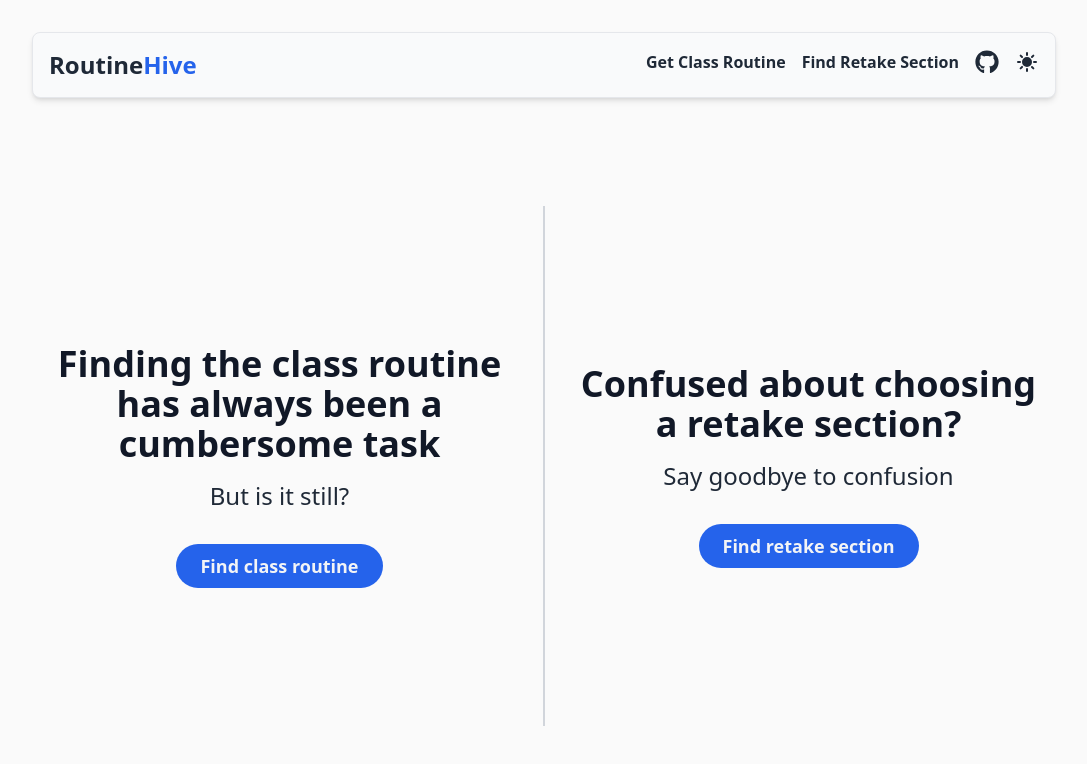
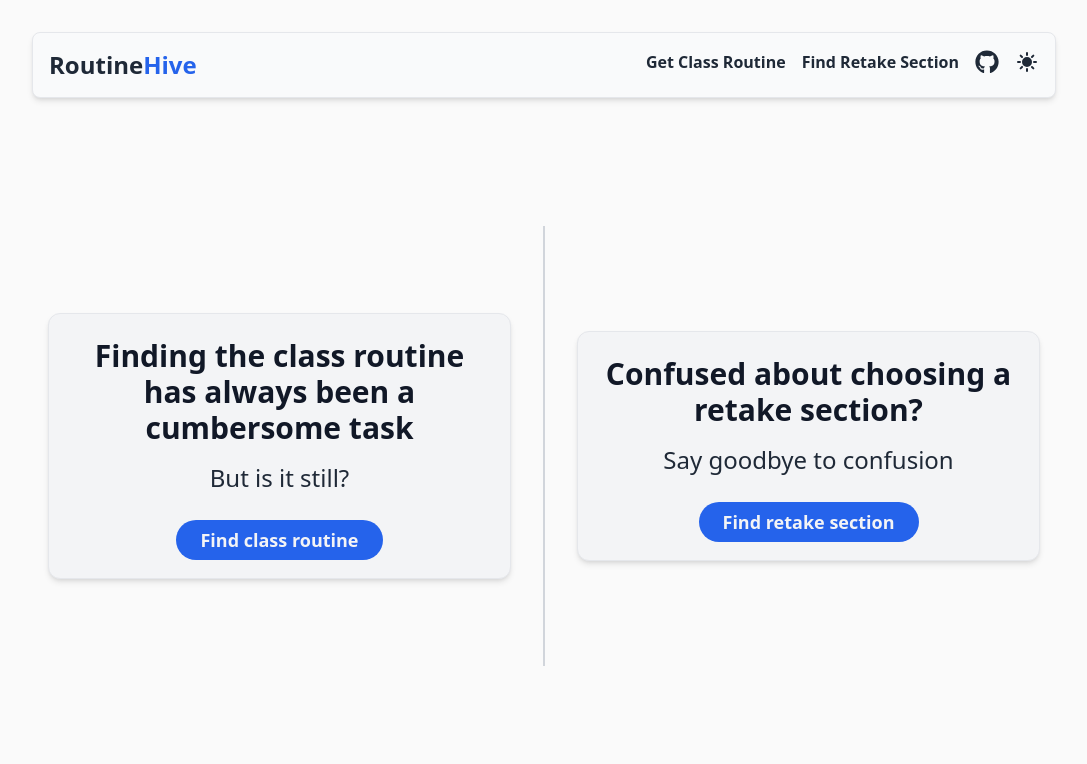
Before and after one commit to kurtnettle/bubt-routine-hive, a SvelteKit app: page / in a window 1280 px wide. Shown: the top 764 px of the page, without its empty margins (96-1183 px from the left). Built offline with nearby package versions, Linux system fonts and the light colour scheme.

Commit message:
style: improve homepage CSS

```diff
--- a/src/routes/+page.svelte
+++ b/src/routes/+page.svelte
@@ -3,44 +3,61 @@
 </svelte:head>
 
 <main>
-    <div class="relative max-w-screen mx-4 mt-20 md:mx-32 md:mt-10 text-gray-900 dark:text-gray-200">
-        <div class="flex flex-col items-center justify-between md:flex-row h-[55vh] sm:h-[70vh] md:h-[82vh]">
-
+    <div class="relative mx-auto mt-10 max-w-5xl text-gray-900 md:mt-32 dark:text-gray-200">
+        <div class="flex flex-col items-center justify-between md:flex-row">
             <!-- Left Section -->
-            <section class="relative z-10 flex flex-col items-center justify-center px-4 text-center md:w-1/2 w-2/3 sm:h-[60vh] md:h-[82vh]">
-                <h1 class="mb-4 text-xl font-bold leading-tight md:text-4xl">
+            <section
+                class="relative z-10 flex w-2/3 flex-col items-center justify-center px-4 text-center md:w-1/2"
+            >
+                <div
+                    class="flex h-full items-center justify-center rounded-xl border bg-gray-100 p-4 shadow-md transition duration-300 hover:scale-105 hover:shadow-xl md:p-6 dark:border-zinc-800 dark:bg-zinc-900"
+                >
+                    <div>
+                        <h1 class="mb-4 text-xl font-bold leading-tight md:text-3xl">
                             Finding the class routine has always been a cumbersome task
                         </h1>
-                <p class="mb-8 text-lg md:text-2xl text-gray-800 dark:text-gray-300">
+                        <p class="mb-8 text-lg text-gray-800 md:text-2xl dark:text-gray-300">
                             But is it still?
                         </p>
                         <a
                             href="/crt"
-                    class="transform rounded-full bg-blue-600 px-6 py-2 text-sm md:text-lg font-semibold text-gray-100 transition duration-300 ease-in-out hover:scale-105 hover:bg-blue-500 hover:shadow-lg"
+                            class="transform rounded-full bg-blue-600 px-2 py-2 text-sm font-semibold text-gray-100 transition duration-300 ease-in-out hover:bg-blue-500 hover:shadow-lg sm:text-base md:px-6 md:text-lg"
                             aria-label="Find the class routine"
                         >
                             Find class routine
                         </a>
+                    </div>
+                </div>
             </section>
 
             <!-- Slim Line (Border) -->
-            <hr class="mx-4 my-8 w-64 sm:h-[55vh] md:my-0 md:h-[65vh] md:w-[2px] border-t-2 md:border-l-2 border-gray-300" />
+            <hr
+                class="mx-4 my-8 h-0 w-64 border-t-2 border-gray-300 md:my-0 md:h-[55vh] md:w-[2px] md:border-l-2"
+            />
 
             <!-- Right Section -->
-            <section class="relative z-10 flex flex-col items-center justify-center px-4 text-center md:w-1/2 w-2/3 sm:h-[60vh] md:h-[82vh]">
-                <h1 class="mb-4 text-xl font-bold leading-tight md:text-4xl">
+            <section
+                class="relative z-10 flex w-2/3 flex-col items-center justify-center px-4 text-center md:w-1/2"
+            >
+                <div
+                    class="flex h-full items-center justify-center rounded-xl border bg-gray-100 p-4 shadow-md transition duration-300 hover:scale-105 hover:shadow-xl md:p-6 dark:border-zinc-800 dark:bg-zinc-900"
+                >
+                    <div>
+                        <h1 class="mb-4 text-xl font-bold leading-tight md:text-3xl">
                             Confused about choosing a retake section?
                         </h1>
-                <p class="mb-8 text-lg md:text-2xl text-gray-800 dark:text-gray-300">
+                        <p class="mb-8 text-lg text-gray-800 md:text-2xl dark:text-gray-300">
                             Say goodbye to confusion
                         </p>
                         <a
                             href="/rsrt"
-                    class="transform rounded-full bg-blue-600 px-6 py-2 text-sm md:text-lg font-semibold text-gray-100 transition duration-300 ease-in-out hover:scale-105 hover:bg-blue-500 hover:shadow-lg"
+                            class="transform rounded-full bg-blue-600 px-2 py-2 text-sm font-semibold text-gray-100 transition duration-300 ease-in-out hover:bg-blue-500 hover:shadow-lg sm:text-base md:px-6 md:text-lg"
                             aria-label="Find the retake section"
                         >
                             Find retake section
                         </a>
+                    </div>
+                </div>
             </section>
         </div>
     </div>
```
Lines whose indentation alone changed are shown as unchanged.
